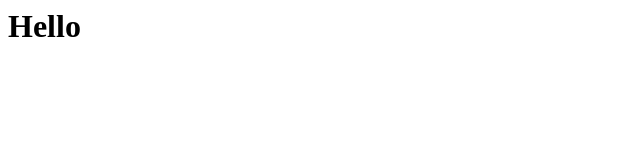
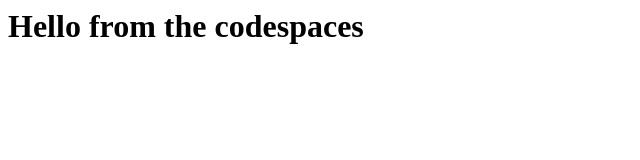
Before and after one commit to Andeveling/skills-code-with-codespaces, a plain HTML site: page index.html in a window 1280 px wide. Shown: the whole page, without its empty margins (0-640 px from the left). Drawn offline with Linux system fonts and the light colour scheme.

Commit message:
Adding hello from codespace!

```diff
--- a/index.html
+++ b/index.html
@@ -1,3 +1,3 @@
 <html>
-  <h1>Hello</h1>
+  <h1>Hello from the codespaces</h1>
 </html>
```
